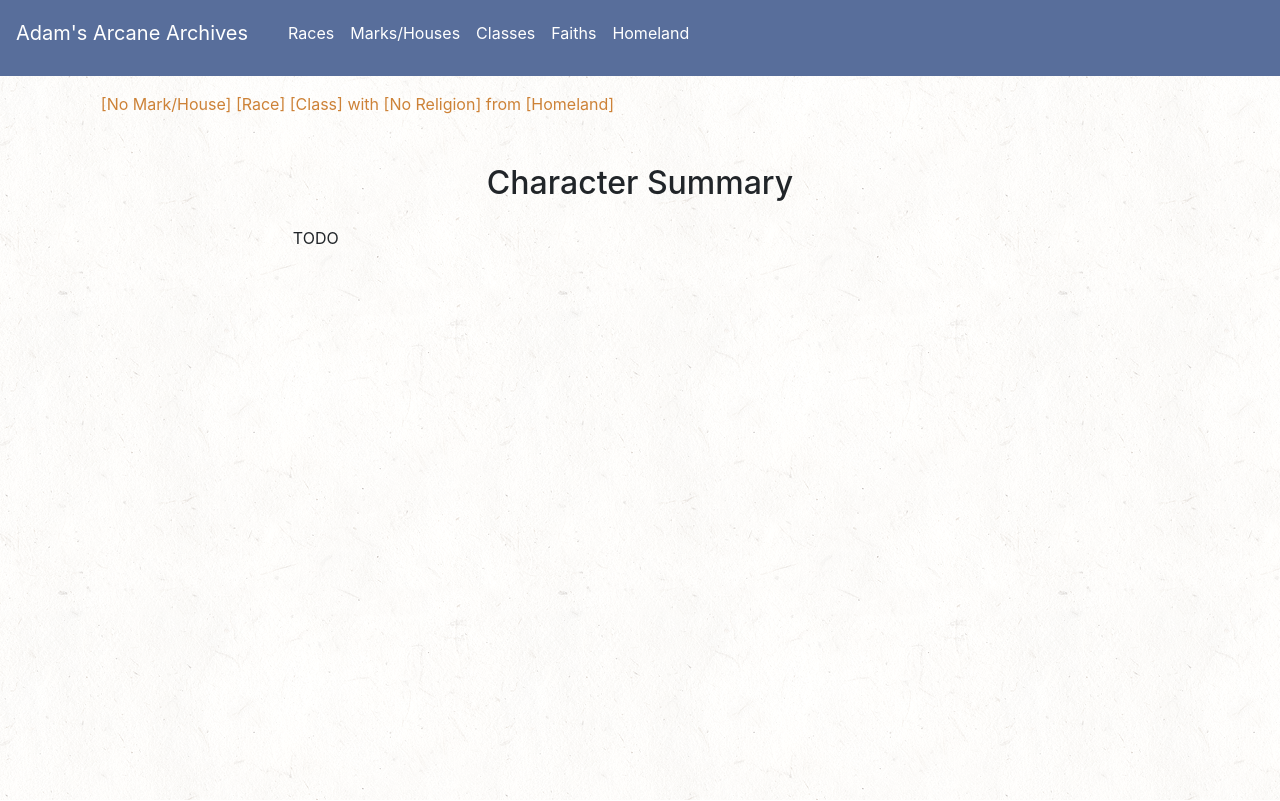
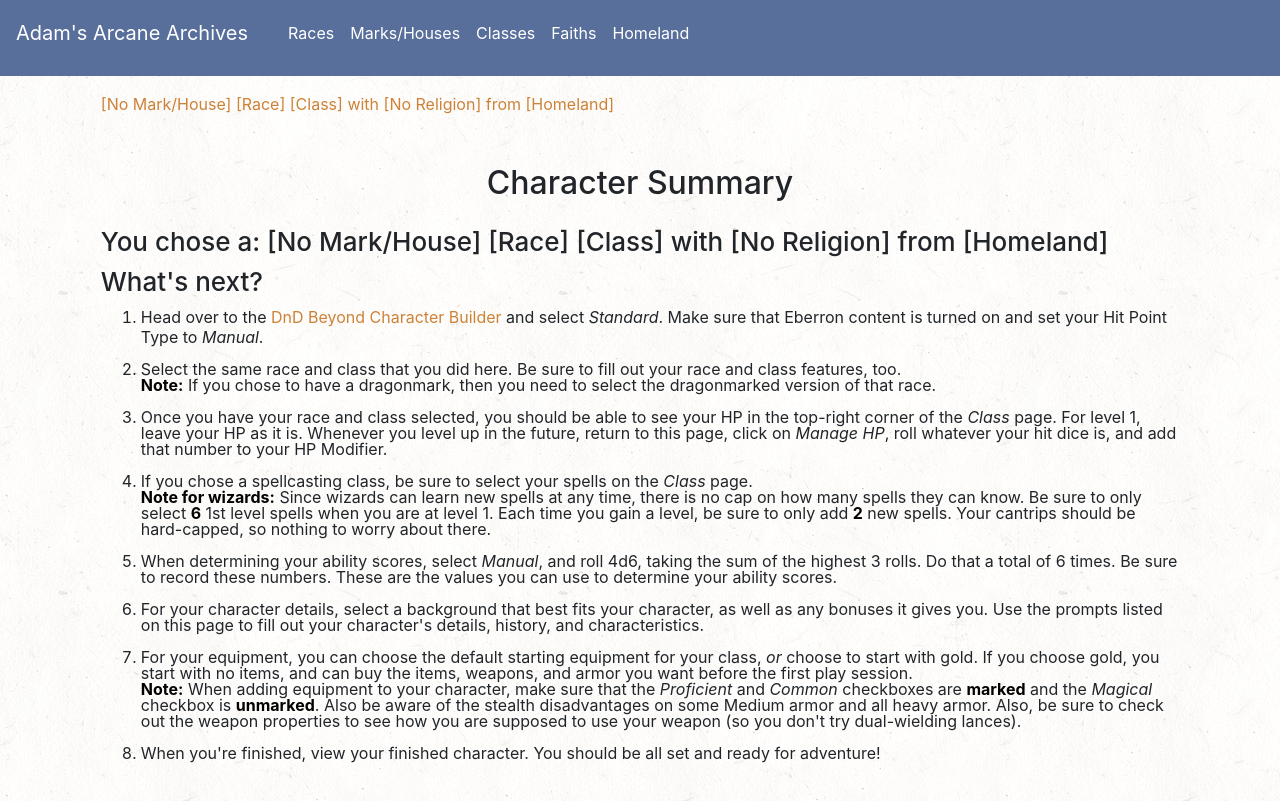
Before and after one commit to adamcurl/DnD-Resources, a React (Create React App) app: page /summary in a window 1280 px wide. Built offline with nearby package versions, Linux system fonts and the light colour scheme; the HTML template or start-up script is replaced by a standard one.

Commit message:
fleshes out summary page

```diff
--- a/src/App.js
+++ b/src/App.js
@@ -176,7 +176,7 @@ function App() {
             <Link to="/summary">
               <div
                 className={`side-nav side-nav-right`}
-                style={{ top: "355px", marginLeft: "26%" }}
+                style={{ top: "355px", marginLeft: "26%", backgroundColor: '#2f9158' }}
               >
                 <div>FINISH</div>
                 <div></div>
@@ -274,6 +274,7 @@ function App() {
               homelandPrompts,
               raceLink,
               classLink,
+              mark
             })
           }
         />
--- a/src/Summary.js
+++ b/src/Summary.js
@@ -6,7 +6,90 @@ function Start(props) {
       <h1 style={{ textAlign: "center", padding: "0 0 1rem 0" }}>
         Character Summary
       </h1>
-      <div style={{ padding: "0 12rem" }}>TODO</div>
+      <div>
+        <h2>You chose a:{' '}
+              {props.house === "No House"
+                ? ""
+                : props.house
+                ? `Mark of ${props.mark}/House ${props.house}`
+                : "[No Mark/House]"}{" "}
+              {props.race ? props.race : "[Race]"} {props.dndClass ? props.dndClass : "[Class]"}{" "}
+              {props.faith === "No Faith"
+                ? ""
+                : props.faith
+                ? ` of ${props.faith} faith`
+                : "with [No Religion]"}{" "}
+              from {props.homeland ? props.homeland : "[Homeland]"}
+            </h2>
+            {/* Race prompts */}
+            {props.racePrompts.length ?
+            <>
+            <p>As a {props.race}, think about: </p>
+            <ul>
+              {props.racePrompts.map((prompt) =>
+              <li>{prompt}</li>
+              )}
+            </ul>
+            </>
+            : null}
+            {/* Class prompts */}
+            {props.classPrompts.length ?
+            <>
+            <p>As a {props.dndClass}, think about: </p>
+            <ul>
+              {props.classPrompts.map((prompt) =>
+              <li>{prompt}</li>
+              )}
+            </ul>
+            </>
+            : null}
+            {/* Mark prompts */}
+            {props.housePrompts.length ?
+            <>
+            <p>As a someone with a Mark of {props.mark}, think about: </p>
+            <ul>
+              {props.housePrompts.map((prompt) =>
+              <li>{prompt}</li>
+              )}
+            </ul>
+            </>
+            : null}
+            {/* Faith prompts */}
+            {props.faithPrompts.length ?
+            <>
+            <p>As a someone of {props.faith} faith, think about: </p>
+            <ul>
+              {props.faithPrompts.map((prompt) =>
+              <li>{prompt}</li>
+              )}
+            </ul>
+            </>
+            : null}
+            {/* Faith prompts */}
+            {props.homelandPrompts.length ?
+            <>
+            <p>As a someone from {props.homeland}, think about: </p>
+            <ul>
+              {props.homelandPrompts.map((prompt) =>
+              <li>{prompt}</li>
+              )}
+            </ul>
+            </>
+            : null}
+        </div>
+        <div className="pb-4">
+        <h2>What's next?</h2>
+        <ol>
+        <li>Head over to the <a href="https://www.dndbeyond.com/characters/builder" target="_blank" rel="noopener noreferrer">DnD Beyond Character Builder</a> and select <em>Standard</em>. Make sure that Eberron content is turned on and set your Hit Point Type to <em>Manual</em>.</li>
+        <li>Select the same race and class that you did here. Be sure to fill out your race and class features, too.<br /><strong>Note:</strong> If you chose to have a dragonmark, then you need to select the dragonmarked version of that race.</li>
+        <li>Once you have your race and class selected, you should be able to see your HP in the top-right corner of the <em>Class</em> page. For level 1, leave your HP as it is. Whenever you level up in the future, return to this page, click on <em>Manage HP</em>, roll whatever your hit dice is, and add that number to your HP Modifier.</li>
+        <li>If you chose a spellcasting class, be sure to select your spells on the <em>Class</em> page.<br /><strong>Note for wizards:</strong> Since wizards can learn new spells at any time, there is no cap on how many spells they can know. Be sure to only select <strong>6</strong> 1st level spells when you are at level 1. Each time you gain a level, be sure to only add <strong>2</strong> new spells. Your cantrips should be hard-capped, so nothing to worry about there.</li>
+        <li>When determining your ability scores, select <em>Manual</em>, and roll 4d6, taking the sum of the highest 3 rolls. Do that a total of 6 times. Be sure to record these numbers. These are the values you can use to determine your ability scores.</li>
+        <li>For your character details, select a background that best fits your character, as well as any bonuses it gives you. Use the prompts listed on this page to fill out your character's details, history, and characteristics.</li>
+        <li>For your equipment, you can choose the default starting equipment for your class, <em>or</em> choose to start with gold. If you choose gold, you start with no items, and can buy the items, weapons, and armor you want before the first play session.<br /><strong>Note:</strong> When adding equipment to your character, make sure that the <em>Proficient</em> and <em>Common</em> checkboxes are <strong>marked</strong> and the <em>Magical</em> checkbox is <strong>unmarked</strong>. Also be aware of the stealth disadvantages on some Medium armor and all heavy armor. Also, be sure to check out the weapon properties to see how you are supposed to use your weapon (so you don't try dual-wielding lances).</li>
+        <li>When you're finished, view your finished character. You should be all set and ready for adventure!</li>
+        </ol>
+        </div>
     </div>
   );
 }
```
